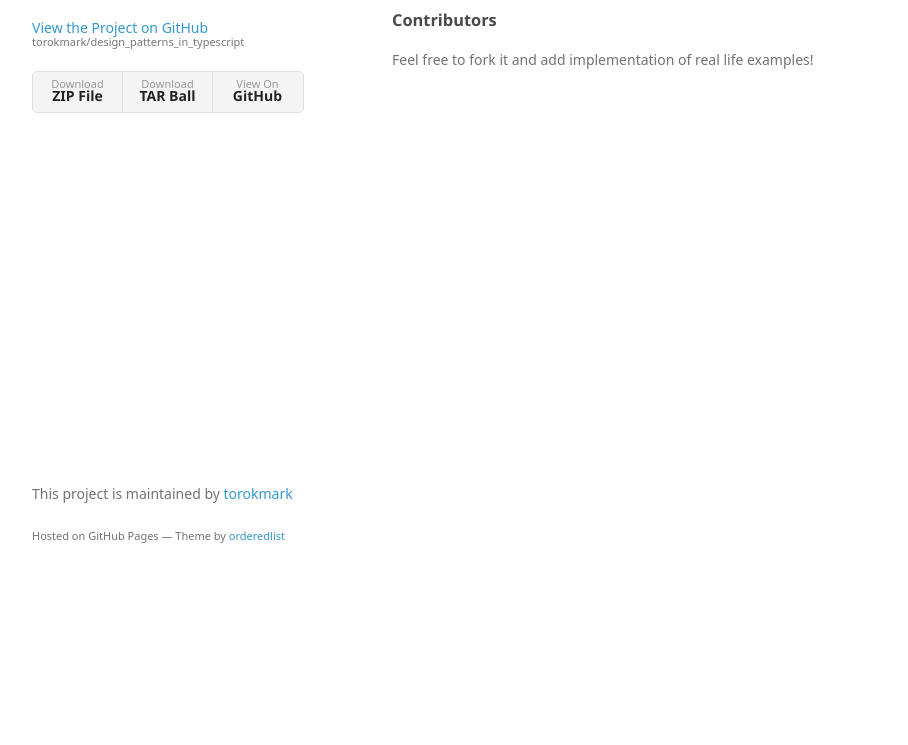
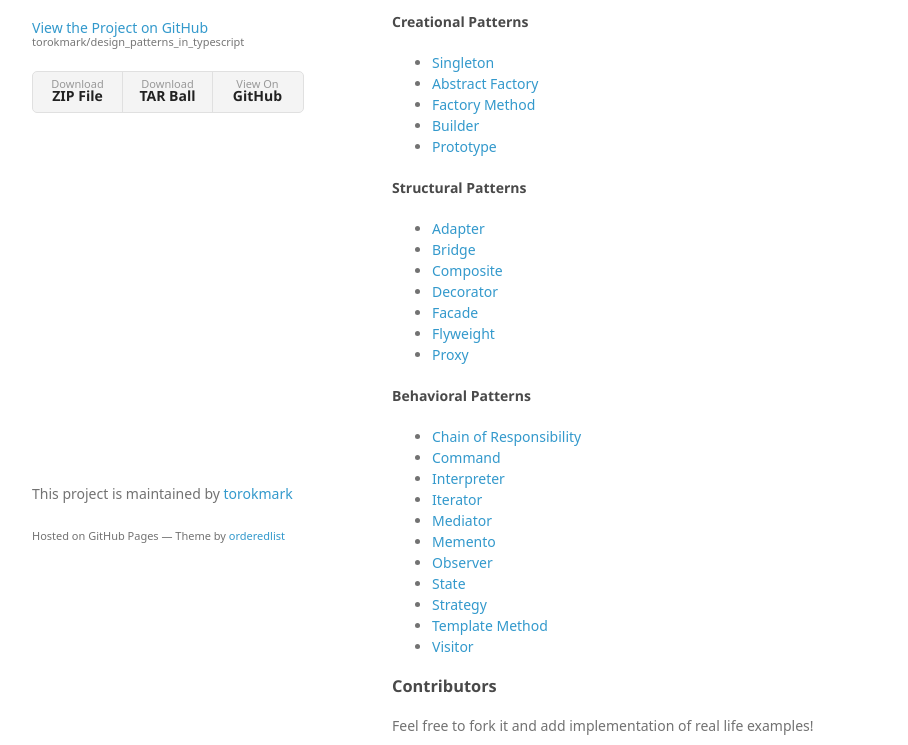
Before and after one commit to torokmark/design_patterns_in_typescript, a plain HTML site: page index.html in a window 1280 px wide. Shown: the part 185-930 px from the top of the page, without its empty margins (178-1086 px from the left). Before the commit the page ends 800 px from the top, so only its background shows below. Drawn offline with Linux system fonts and the light colour scheme; a web font is replaced by a local one.

Commit message:
Create gh-pages branch via GitHub

```diff
--- a/index.html
+++ b/index.html
@@ -31,10 +31,51 @@
         <h3>
 <a id="intro" class="anchor" href="#intro" aria-hidden="true"><span class="octicon octicon-link"></span></a>Intro</h3>
 
-<p>This project is about to give hands-on implementation examples of design patterns in <a href="https://github.com/Microsoft/TypeScript">Typescript</a>.</p>
+<p>This project is about to give hands-on implementation examples of the Gang Of Four's design patterns in <a href="https://github.com/Microsoft/TypeScript">Typescript</a>.</p>
 
 <h3>
 <a id="design-patterns" class="anchor" href="#design-patterns" aria-hidden="true"><span class="octicon octicon-link"></span></a>Design Patterns</h3>
+
+<h4>
+<a id="creational-patterns" class="anchor" href="#creational-patterns" aria-hidden="true"><span class="octicon octicon-link"></span></a>Creational Patterns</h4>
+
+<ul>
+<li><a href="https://github.com/torokmark/design_patterns_in_typescript/tree/master/singleton">Singleton</a></li>
+<li><a href="https://github.com/torokmark/design_patterns_in_typescript/tree/master/abstract_factory">Abstract Factory</a></li>
+<li><a href="https://github.com/torokmark/design_patterns_in_typescript/tree/master/factory_method">Factory Method</a></li>
+<li><a href="https://github.com/torokmark/design_patterns_in_typescript/tree/master/builder">Builder</a></li>
+<li><a href="https://github.com/torokmark/design_patterns_in_typescript/tree/master/prototype">Prototype</a></li>
+</ul>
+
+<h4>
+<a id="structural-patterns" class="anchor" href="#structural-patterns" aria-hidden="true"><span class="octicon octicon-link"></span></a>Structural Patterns</h4>
+
+<ul>
+<li><a href="https://github.com/torokmark/design_patterns_in_typescript/tree/master/adapter">Adapter</a></li>
+<li><a href="https://github.com/torokmark/design_patterns_in_typescript/tree/master/bridge">Bridge</a></li>
+<li><a href="https://github.com/torokmark/design_patterns_in_typescript/tree/master/composite">Composite</a></li>
+<li><a href="https://github.com/torokmark/design_patterns_in_typescript/tree/master/decorator">Decorator</a></li>
+<li><a href="https://github.com/torokmark/design_patterns_in_typescript/tree/master/facade">Facade</a></li>
+<li><a href="https://github.com/torokmark/design_patterns_in_typescript/tree/master/flyweight">Flyweight</a></li>
+<li><a href="https://github.com/torokmark/design_patterns_in_typescript/tree/master/proxy">Proxy</a></li>
+</ul>
+
+<h4>
+<a id="behavioral-patterns" class="anchor" href="#behavioral-patterns" aria-hidden="true"><span class="octicon octicon-link"></span></a>Behavioral Patterns</h4>
+
+<ul>
+<li><a href="https://github.com/torokmark/design_patterns_in_typescript/tree/master/chain_of_responsibility">Chain of Responsibility</a></li>
+<li><a href="https://github.com/torokmark/design_patterns_in_typescript/tree/master/command">Command</a></li>
+<li><a href="https://github.com/torokmark/design_patterns_in_typescript/tree/master/interpreter">Interpreter</a></li>
+<li><a href="https://github.com/torokmark/design_patterns_in_typescript/tree/master/iterator">Iterator</a></li>
+<li><a href="https://github.com/torokmark/design_patterns_in_typescript/tree/master/mediator">Mediator</a></li>
+<li><a href="https://github.com/torokmark/design_patterns_in_typescript/tree/master/memento">Memento</a></li>
+<li><a href="https://github.com/torokmark/design_patterns_in_typescript/tree/master/observer">Observer</a></li>
+<li><a href="https://github.com/torokmark/design_patterns_in_typescript/tree/master/state">State</a></li>
+<li><a href="https://github.com/torokmark/design_patterns_in_typescript/tree/master/strategy">Strategy</a></li>
+<li><a href="https://github.com/torokmark/design_patterns_in_typescript/tree/master/template_method">Template Method</a></li>
+<li><a href="https://github.com/torokmark/design_patterns_in_typescript/tree/master/visitor">Visitor</a></li>
+</ul>
 
 <h3>
 <a id="contributors" class="anchor" href="#contributors" aria-hidden="true"><span class="octicon octicon-link"></span></a>Contributors</h3>
```
Also changed, not shown: params.json (+1 -1 lines).
